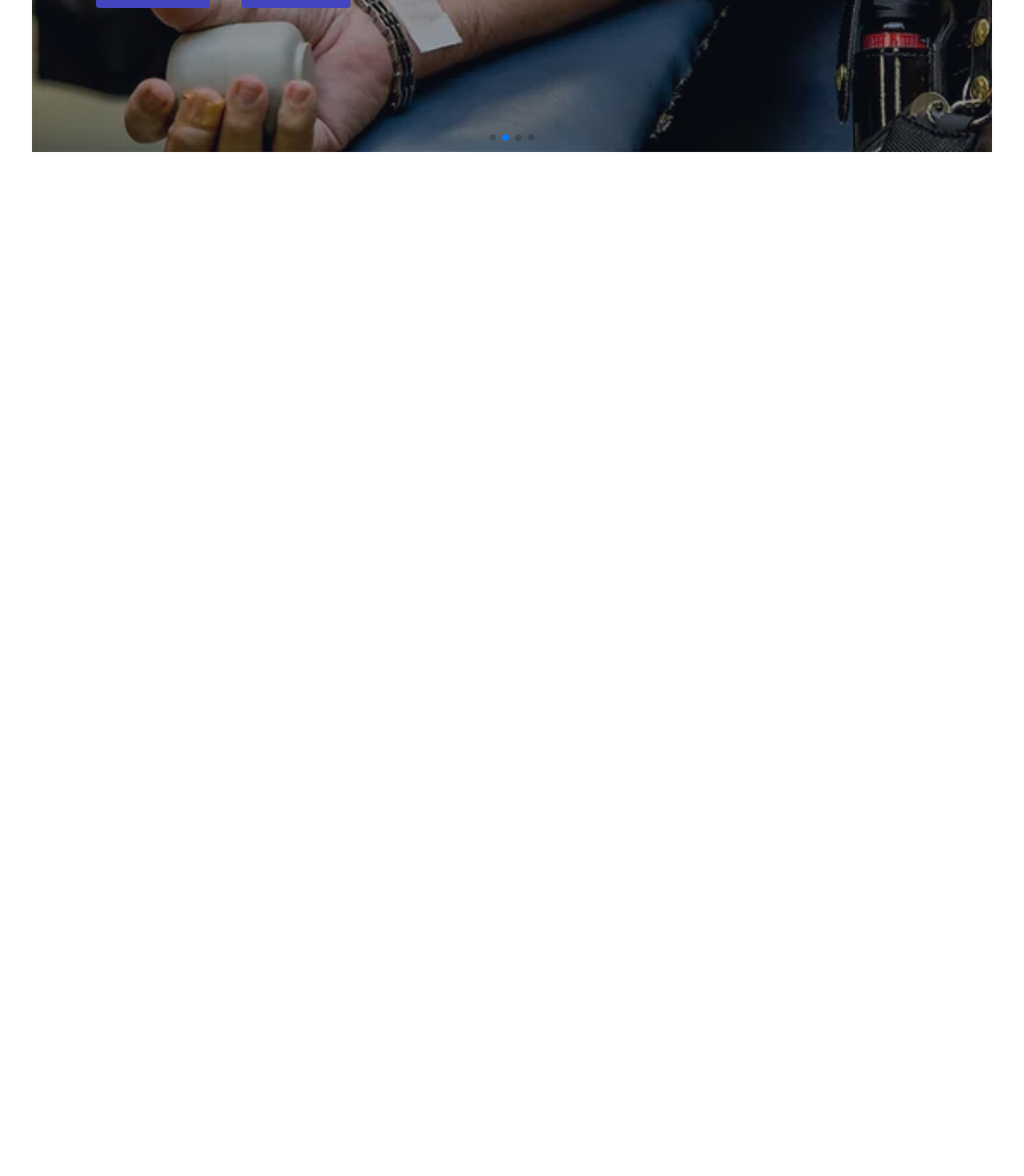
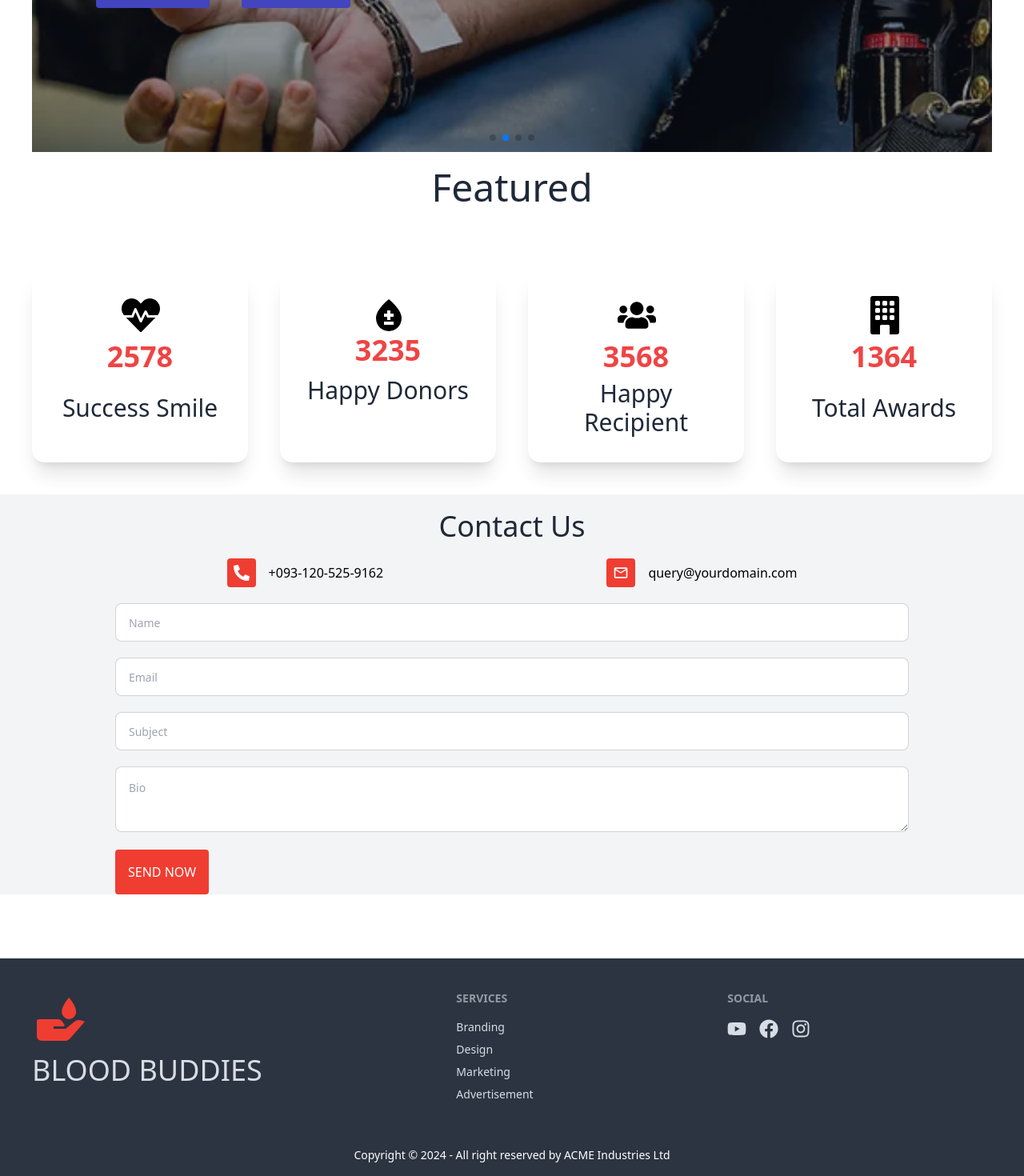
Before and after one commit to anissarkeraraf/battle-for-supermacy-client-site, a React (Vite) app: page / in a window 1280 px wide. Shown: the part 482-1952 px from the top of the page at 80% size. Before the commit the page ends 800 px from the top, so only its background shows below. Built offline with nearby package versions, Linux system fonts and the light colour scheme; no server answers.

Commit message:
added the home

```diff
--- a/package.json
+++ b/package.json
@@ -16,6 +16,7 @@
     "react": "^18.2.0",
     "react-dom": "^18.2.0",
     "react-hook-form": "^7.51.5",
+    "react-icons": "^5.2.1",
     "react-responsive-carousel": "^3.2.23",
     "react-router-dom": "^6.23.1",
     "sort-by": "^1.2.0",
--- /dev/null
+++ b/src/componants/Pages/Home/Contact/ContactUs.jsx
@@ -0,0 +1,33 @@
+import { FaPhoneAlt } from "react-icons/fa";
+import { MdOutlineMail } from "react-icons/md";
+
+
+const ContactUs = () => {
+    return (
+        <div >
+
+            <div className="bg-gray-100 px-36">
+                <h2 className="text-4xl text-center pt-5 mb-5">Contact Us</h2>
+                <div className="flex justify-around mb-5">
+                    <p className="flex items-center"><FaPhoneAlt className="bg-[#EF3D32] rounded text-4xl p-2 text-white"></FaPhoneAlt><span className="text-black ml-4 hover:text-[#EF3D32] duration-500">+093-120-525-9162</span></p>
+                    <p className="flex items-center"><MdOutlineMail className="bg-[#EF3D32] rounded text-4xl p-2 text-white" /><span className="text-black ml-4 hover:text-[#EF3D32] duration-500">query@yourdomain.com</span></p>
+                </div>
+                <div>
+                    <input type="text" placeholder="Name" className="input input-bordered input-md w-full mb-5" />
+                </div>
+                <div>
+                    <input type="text" placeholder="Email" className="input input-bordered input-md w-full mb-5 " />
+                </div>
+                <div>
+                    <input type="text" placeholder="Subject" className="input input-bordered input-md w-full mb-5" />
+                </div>
+                <div className="mx-auto">
+                    <textarea placeholder="Bio" className="textarea textarea-bordered textarea-md w-full" ></textarea>
+                </div>
+                <button className="uppercase p-4 bg-[#EF3D32] hover:bg-[#4E4E4E] duration-300 mt-4 rounded text-white">Send Now</button>
+            </div>
+        </div>
+    );
+};
+
+export default ContactUs;
--- a/src/componants/Pages/Home/Featured/Featured.jsx
+++ b/src/componants/Pages/Home/Featured/Featured.jsx
@@ -0,0 +1,54 @@
+import { BsFillBuildingFill } from "react-icons/bs";
+import { FaHeartbeat, FaUsers } from "react-icons/fa";
+import { MdBloodtype } from "react-icons/md";
+
+
+const Featured = () => {
+    return (
+        <div>
+            <h2 className="text-center text-5xl mt-5 ">Featured</h2>
+            <div className="grid grid-cols-1 md:grid-cols-2 lg:grid-cols-4 gap-10 mt-10 p-10">
+                <div className="card bg-base-100 shadow-xl">
+                    <div className="card-body">
+                        <div className="text-black hover:text-red-600">
+                            <h2 className="card-title ml-36 md:ml-[104px] lg:ml-20 transition-all duration-500 transform"><FaHeartbeat className=" text-5xl "></FaHeartbeat></h2>
+                        </div>
+                        <p className="text-red-500 text-center text-4xl font-bold">2578</p>
+                        <p className="text-3xl text-center">Success Smile</p>
+                    </div>
+                </div>
+                <div className="card bg-base-100 shadow-xl">
+                    <div className="card-body">
+                        <div>
+                            <div className="text-black hover:text-red-500">
+                                <h2 className="card-title ml-36 md:ml-[104px] lg:ml-20 transition-all duration-500 transform"><MdBloodtype className="text-5xl" /></h2>
+                            </div>
+                            <p className="text-red-500 text-center text-4xl font-bold mb-3">3235</p>
+                            <p className="text-3xl text-center">Happy Donors</p>
+                        </div>
+                    </div>
+                </div>
+                <div className="card bg-base-100 shadow-xl">
+                    <div className="card-body">
+                        <div className="text-black hover:text-red-500">
+                            <h2 className="card-title ml-36 md:ml-[104px] lg:ml-20 transition-all duration-500 transform"><FaUsers className=" text-5xl"></FaUsers></h2>
+                        </div>
+                        <p className="text-red-500 text-center text-4xl font-bold">3568</p>
+                        <p className="text-3xl text-center">Happy Recipient</p>
+                    </div>
+                </div>
+                <div className="card bg-base-100 shadow-xl">
+                    <div className="card-body">
+                        <div className="text-black hover:text-red-500 transition-all duration-500 transform">
+                            <h2 className="card-title ml-36 md:ml-[104px] lg:ml-20"><BsFillBuildingFill className="text-5xl" /></h2>
+                        </div>
+                        <p className="text-red-500 text-center text-4xl font-bold">1364</p>
+                        <p className="text-3xl text-center">Total Awards</p>
+                    </div>
+                </div>
+            </div>
+        </div>
+    );
+};
+
+export default Featured;
--- a/src/componants/Pages/Home/Home/Home.jsx
+++ b/src/componants/Pages/Home/Home/Home.jsx
@@ -1,9 +1,15 @@
+import Footer from "../../../Shared/Footer/Footer";
 import Banner from "../Banner/Banner";
+import ContactUs from "../Contact/ContactUs";
+import Featured from "../Featured/Featured";
 
 const Home = () => {
     return (
         <div>
             <Banner></Banner>
+            <Featured></Featured>
+            <ContactUs></ContactUs>
+            <Footer></Footer>
         </div>
     );
 };
--- /dev/null
+++ b/src/componants/Shared/Footer/Footer.jsx
@@ -0,0 +1,39 @@
+import { BiSolidDonateBlood } from "react-icons/bi";
+import { FaFacebook, FaInstagram, FaYoutube } from "react-icons/fa";
+
+
+const Footer = () => {
+    return (
+        <div>
+            <footer className="footer p-10 bg-neutral text-neutral-content mt-20">
+                <aside>
+                    <BiSolidDonateBlood className="text-7xl text-[#EF3D32]"></BiSolidDonateBlood>
+                    <p className="text-4xl uppercase">Blood Buddies</p>
+                </aside>
+                <nav>
+                    <h6 className="footer-title">Services</h6>
+                    <a className="link link-hover">Branding</a>
+                    <a className="link link-hover">Design</a>
+                    <a className="link link-hover">Marketing</a>
+                    <a className="link link-hover">Advertisement</a>
+                </nav>
+                <nav>
+                    <h6 className="footer-title">Social</h6>
+                    <div className="grid grid-flow-col gap-4">
+                        <FaYoutube className="text-2xl"></FaYoutube>
+                        <FaFacebook className="text-2xl"></FaFacebook>
+                        <FaInstagram className="text-2xl"></FaInstagram>
+                    </div>
+                </nav>
+
+            </footer>
+            <div className="footer footer-center p-4 bg-neutral text-white">
+                <aside>
+                    <p>Copyright © 2024 - All right reserved by ACME Industries Ltd</p>
+                </aside>
+            </div>
+        </div>
+    );
+};
+
+export default Footer;
--- a/src/componants/Shared/NavBer/NavBer.jsx
+++ b/src/componants/Shared/NavBer/NavBer.jsx
@@ -1,4 +1,6 @@
 import { Link } from "react-router-dom"; import useAuth from "../../Hooks/useAuth";
+import { BiSolidDonateBlood } from "react-icons/bi";
+// import logo from '../../../../src/assets/blood-donated-icon.jpg'
 
 const NavBer = () => {
     const { user, signOutUser } = useAuth();
@@ -40,7 +42,7 @@ const NavBer = () => {
                         {navLink}
                     </ul>
                 </div>
-                <Link to="/" className="btn btn-ghost text-xl uppercase">Blood Buddies</Link>
+                <Link to="/" className="btn btn-ghost text-xl uppercase flex items-center"><span><BiSolidDonateBlood className="text-4xl text-[#EF3D32]"/></span>Blood Buddies</Link>
             </div>
             <div className="navbar-center hidden lg:flex">
                 <ul className="menu menu-horizontal px-1">
```
Also changed, not shown: src/assets/blood-donated-icon.jpg (added), 1 other file (tests, documents, lock files or other folders).
